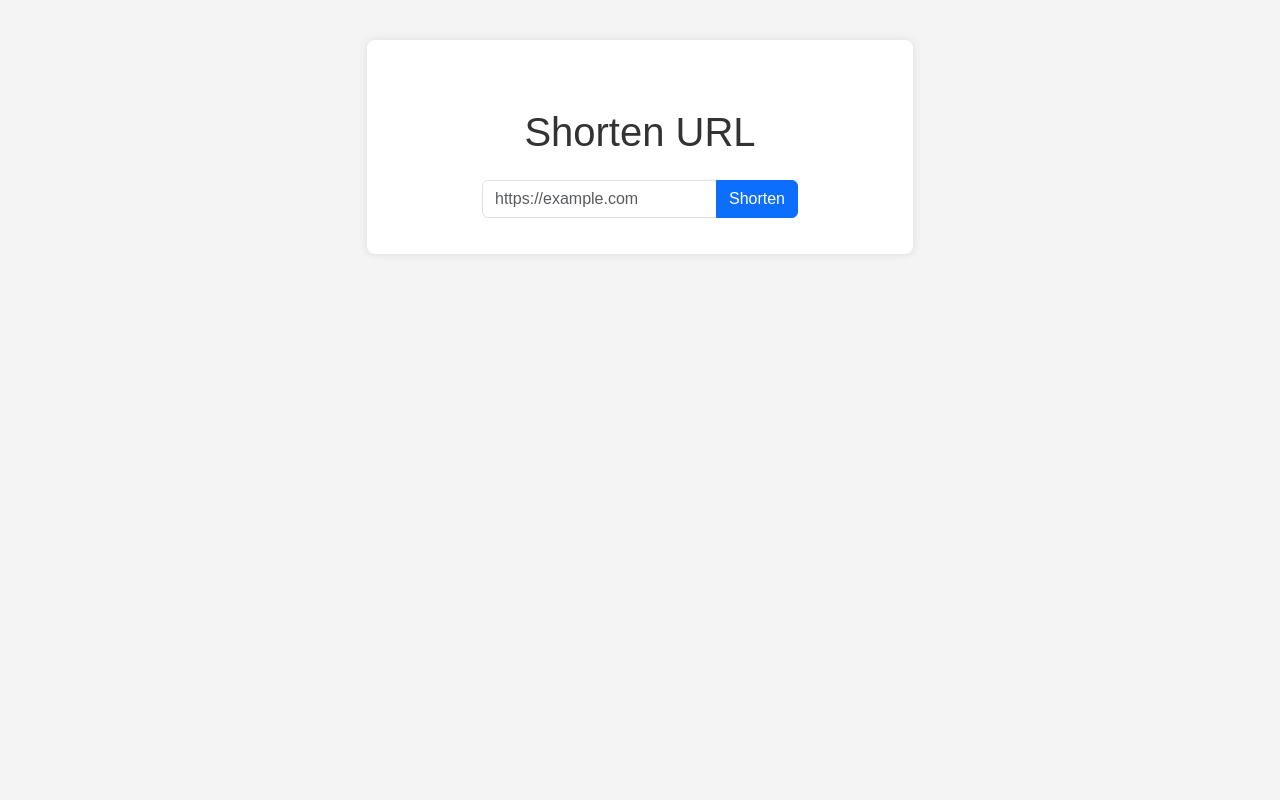
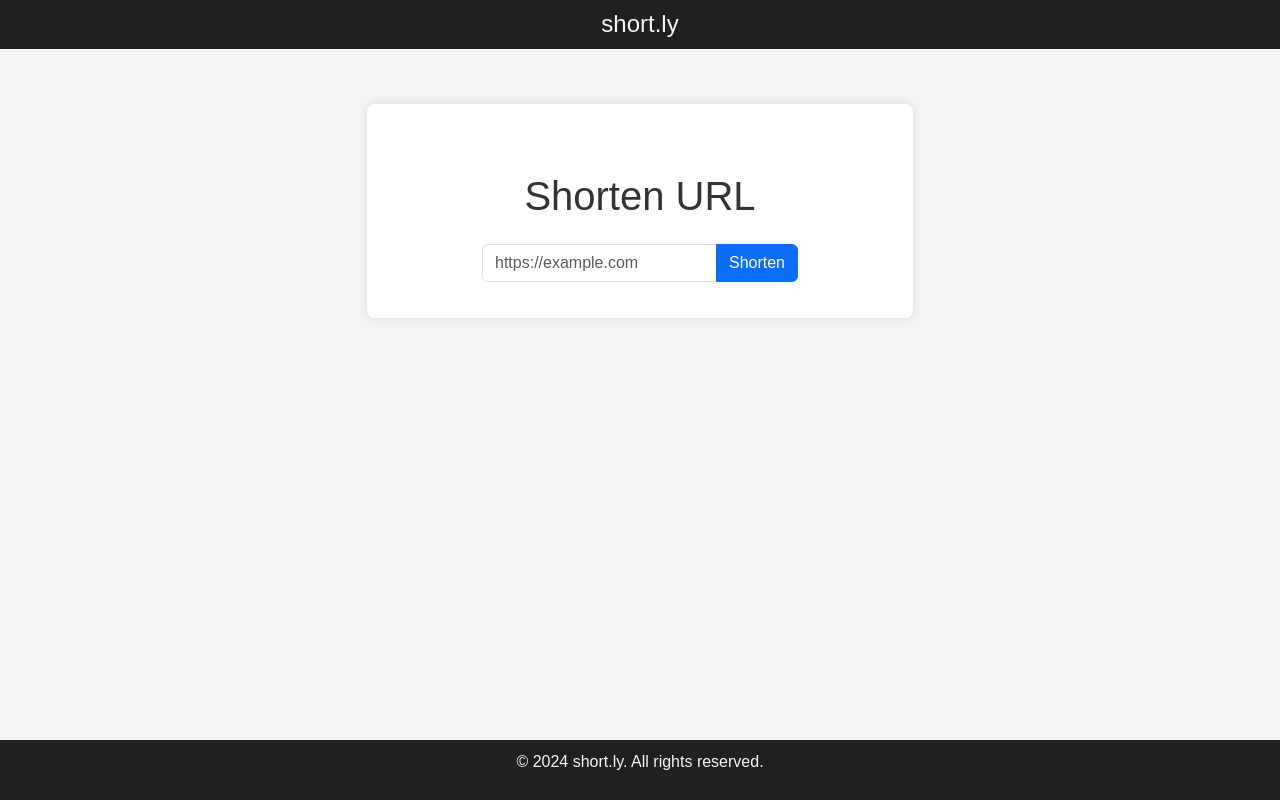
Before and after one commit to juma-paul/urlShortener, a Django app: page /shorten/ in a window 1280 px wide. Run offline with Django 5.2, Linux system fonts and the light colour scheme.

Commit message:
Add header and footer to base.html

```diff
--- a/templates/base.html
+++ b/templates/base.html
@@ -7,15 +7,47 @@
     href="https://cdn.jsdelivr.net/npm/bootstrap@5.3.3/dist/css/bootstrap.min.css"
     rel="stylesheet"
   />
-    <title>{% block title %}URL shortener{% endblock %}</title>
+  <title>{% block title %}short.ly{% endblock %}</title>
   <style>
     body {
       font-family: Arial, sans-serif;
       background-color: #f4f4f4;
       color: #333;
+      margin: 0;
+      padding: 0;
+      display: flex;
+      flex-direction: column;
+      min-height: 100vh;
+    }
+
+    .header {
+      background-color: #212020; /* Dark grey */
+      color: #f4f4f4; /* Light grey */
+      padding: 10px 0;
       text-align: center;
-        padding: 20px;
+      position: fixed;
+      top: 0;
+      left: 0;
+      width: 100%;
+      z-index: 1000;
+    }
+
+    .header h1 {
       margin: 0;
+      font-size: 1.5rem;
+    }
+
+    .content {
+      flex: 1;
+      padding-top: 60px; /* Height of the header */
+      padding-bottom: 60px; /* For space before the footer */
+    }
+
+    .footer {
+      background-color: #212020;
+      color: #f4f4f4; /* Light grey */
+      padding: 10px 0;
+      text-align: center;
     }
 
     .container-custom {
@@ -28,21 +60,6 @@
       box-sizing: border-box;
     }
 
-      .btn-custom {
-        background-color: #3498db;
-        color: #fff;
-        padding: 10px 20px;
-        text-decoration: none;
-        border-radius: 5px;
-        display: inline-block;
-        margin-top: 20px;
-        transition: background-color 0.3s ease;
-      }
-
-      .btn-custom:hover {
-        background-color: #2980b9;
-      }
-
     @media (min-width: 600px) {
       .container-custom {
         max-width: 600px;
@@ -52,13 +69,24 @@
   </style>
 </head>
 <body>
-    <div class="container">
+  <header class="header">
+    <h1>short.ly</h1>
+  </header>
+
+  <div class="content">
+    <div class="container mt-4">
       <div class="row justify-content-center">
         <div class="col-12 col-md-8 col-lg-6">
           <div class="container-custom">{% block content %} {% endblock %}</div>
         </div>
       </div>
     </div>
+  </div>
+
+  <footer class="footer">
+    <p>&copy; 2024 short.ly. All rights reserved.</p>
+  </footer>
+
   <script src="https://cdn.jsdelivr.net/npm/bootstrap@5.3.3/dist/js/bootstrap.bundle.min.js"></script>
 </body>
 </html>
```
Lines whose indentation alone changed are shown as unchanged.
